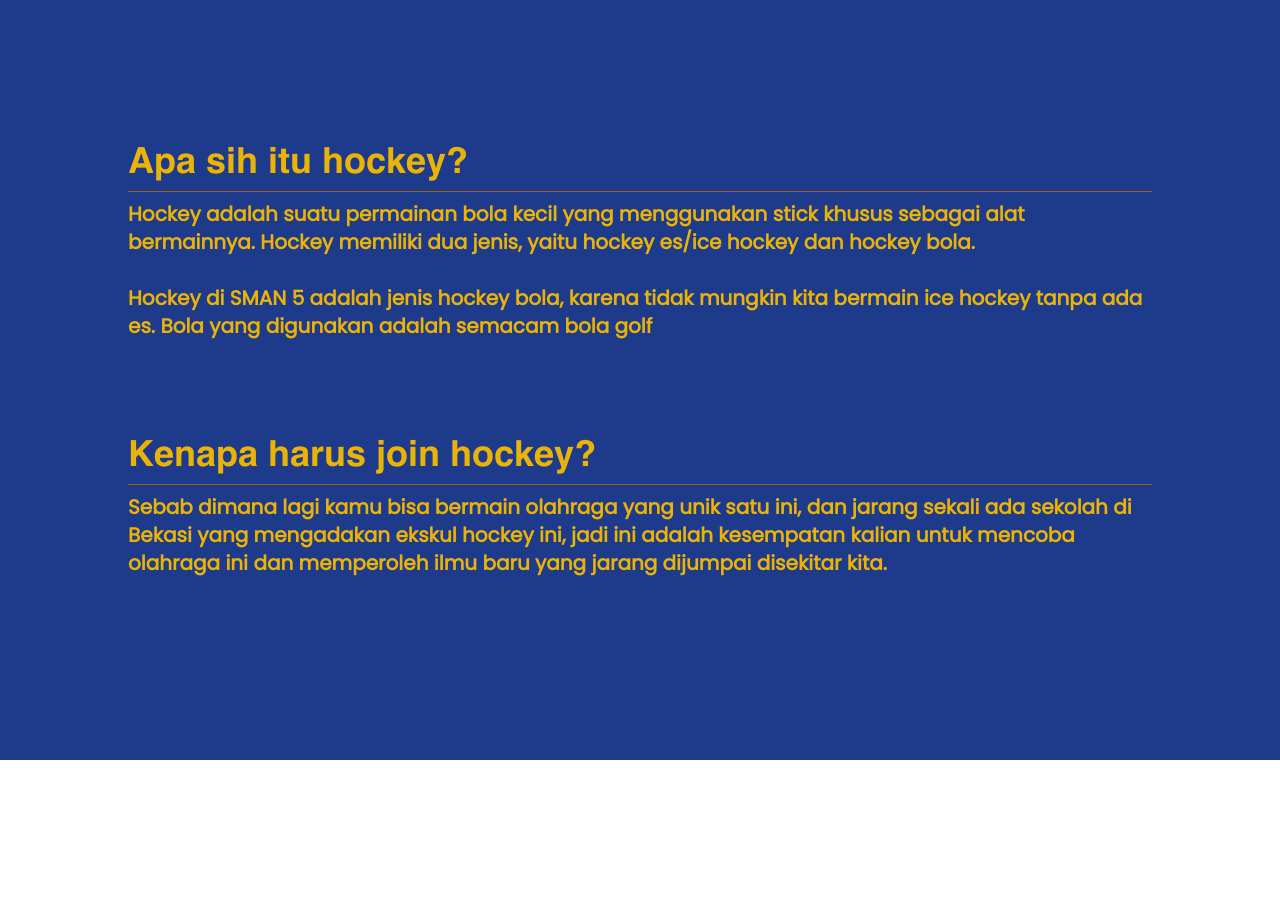
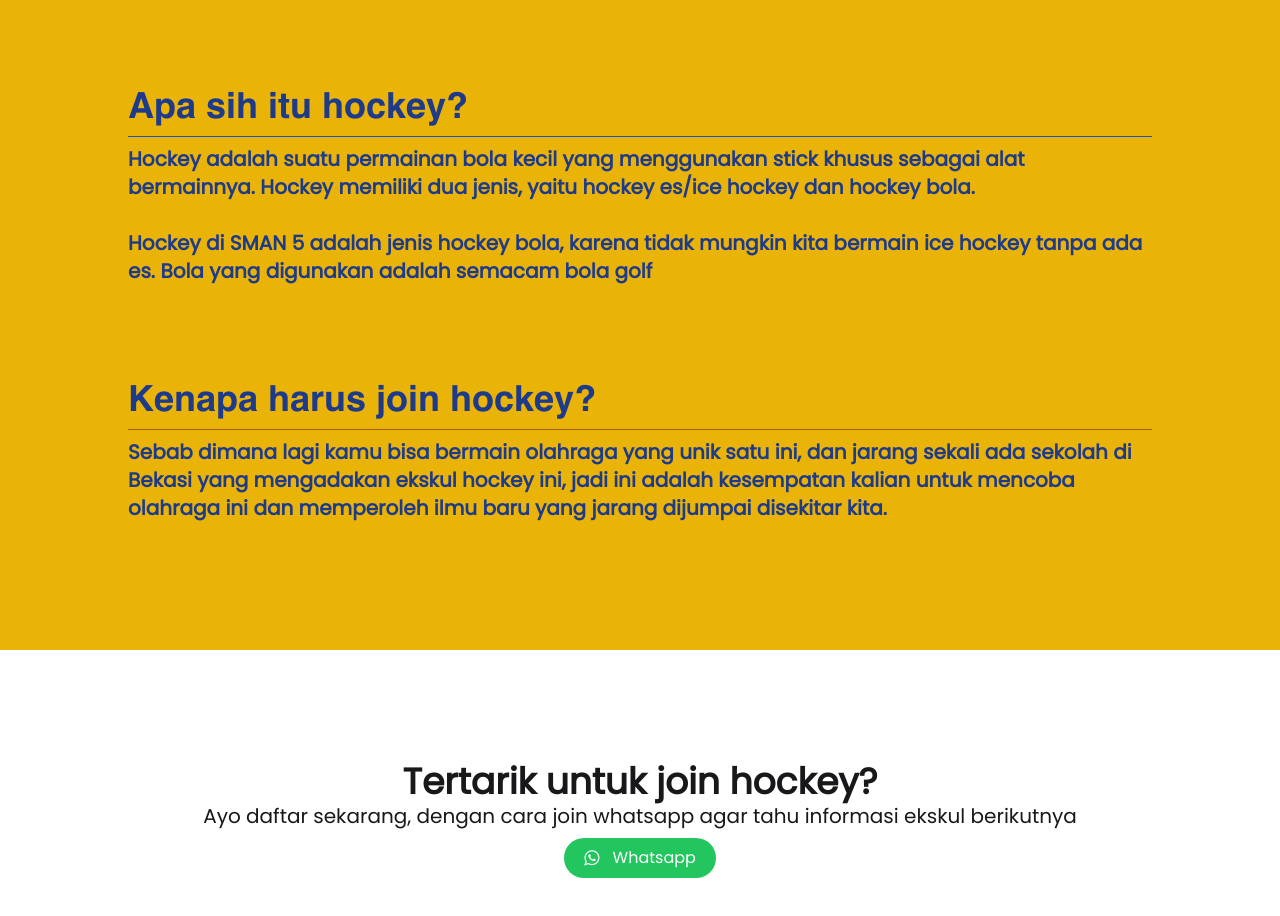
Before and after one commit to mvfflin/web-hockey, a Next.js app: page / in a window 1280 px wide. Shown: the part 840-1756 px from the top of the page. Before the commit the page ends 1600 px from the top, so only its background shows below. Built offline with nearby package versions, Linux system fonts and the light colour scheme.

Commit message:
feat: new section - fix color

```diff
--- a/src/app/fonts.css
+++ b/src/app/fonts.css
@@ -1,6 +1,13 @@
 @font-face {
     font-family: "Helvetica";
     src: url("../assets/fonts/helvetica-255/Helvetica.ttf"), format("truetype");
+    font-weight: normal;
+    font-style: normal;
+}
+
+@font-face {
+    font-family: "Icons";
+    src: url("../assets/fonts/type_icons/Type\ Icons.ttf"), format("truetype");
     font-weight: normal;
     font-style: normal;
 }
--- a/src/app/page.tsx
+++ b/src/app/page.tsx
@@ -12,7 +12,7 @@ export default function Home() {
                     width={9999}
                     height={9999}
                     src="/docs/hockey1.jpg"
-                    className="!w-1/2 !h-full object-cover"
+                    className="!w-1/2 !h-full object-cover hidden md:flex"
                 />
                 <div className="m-auto justify-center text-center items-center">
                     <Image
@@ -34,15 +34,15 @@ export default function Home() {
                 </div>
             </section>
             <section
-                className="h-screen flex bg-blue-900 px-12 md:px-32"
+                className="h-auto flex bg-yellow-500 p-12 md:p-32"
                 id="about"
             >
                 <div className="m-auto">
-                    <h1 className="text-4xl font-helveticabold text-yellow-500 font-extrabold">
+                    <h1 className="text-4xl font-helveticabold text-blue-900 font-extrabold">
                         Apa sih itu hockey?
                     </h1>
-                    <hr className="border-1 border-yellow-700 my-2" />
-                    <h1 className="text-xl font-poppins text-yellow-500 font-bold">
+                    <hr className="border-1 border-blue-700 my-2" />
+                    <h1 className="text-xl font-poppins text-blue-900 font-bold">
                         Hockey adalah suatu permainan bola kecil yang
                         menggunakan stick khusus sebagai alat bermainnya. Hockey
                         memiliki dua jenis, yaitu hockey es/ice hockey dan
@@ -56,11 +56,11 @@ export default function Home() {
                     <br />
                     <br />
                     <br />
-                    <h1 className="text-4xl font-helveticabold text-yellow-500 font-extrabold">
+                    <h1 className="text-4xl font-helveticabold text-blue-900 font-extrabold">
                         Kenapa harus join hockey?
                     </h1>
                     <hr className="border-1 border-yellow-700 my-2" />
-                    <h1 className="text-xl font-poppins text-yellow-500 font-bold">
+                    <h1 className="text-xl font-poppins text-blue-900 font-bold">
                         Sebab dimana lagi kamu bisa bermain olahraga yang unik
                         satu ini, dan jarang sekali ada sekolah di Bekasi yang
                         mengadakan ekskul hockey ini, jadi ini adalah kesempatan
@@ -69,6 +69,21 @@ export default function Home() {
                     </h1>
                 </div>
             </section>
+            <section className="h-auto flex py-28">
+                <div className="m-auto text-center">
+                    <h1 className="text-4xl text-zinc-900 font-poppins font-bold">
+                        Tertarik untuk join hockey?
+                    </h1>
+                    <h2 className="text-xl text-zinc-900 font-poppins">
+                        Ayo daftar sekarang, dengan cara join whatsapp agar tahu
+                        informasi ekskul berikutnya
+                    </h2>
+                    <button className="px-5 py-2 bg-green-500 text-white font-poppins rounded-full my-2">
+                        <span className="font-icon">n</span>
+                        &nbsp;&nbsp;&nbsp;Whatsapp
+                    </button>
+                </div>
+            </section>
         </main>
     );
 }
--- a/tailwind.config.ts
+++ b/tailwind.config.ts
@@ -12,6 +12,7 @@ export default {
                 helvetica: ["Helvetica"],
                 helveticabold: ["HelveticaBold"],
                 poppins: ["Poppins"],
+                icon: ["Icons"],
             },
             colors: {
                 background: "var(--background)",
```
Also changed, not shown: src/assets/fonts/type_icons/Type Icons Color.ttf (added), src/assets/fonts/type_icons/Type Icons.ttf (added).
